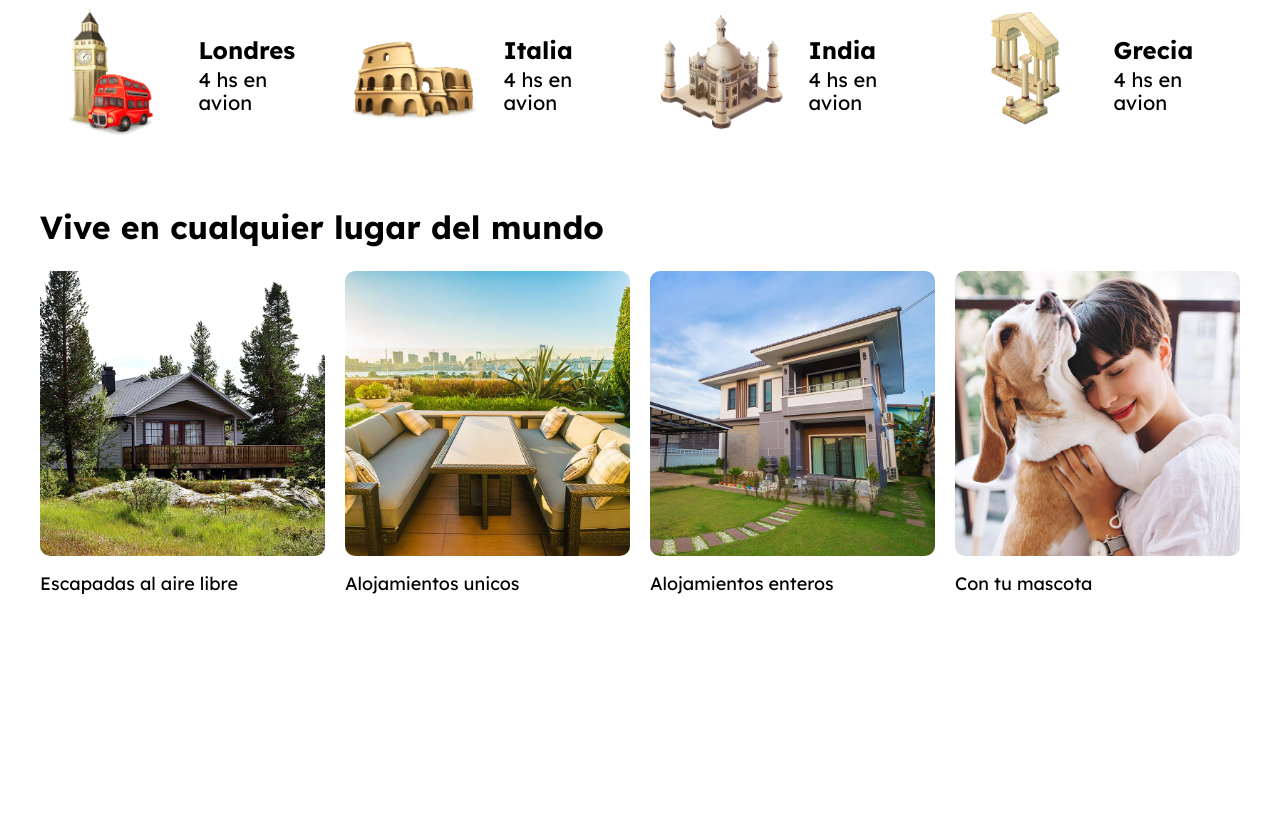
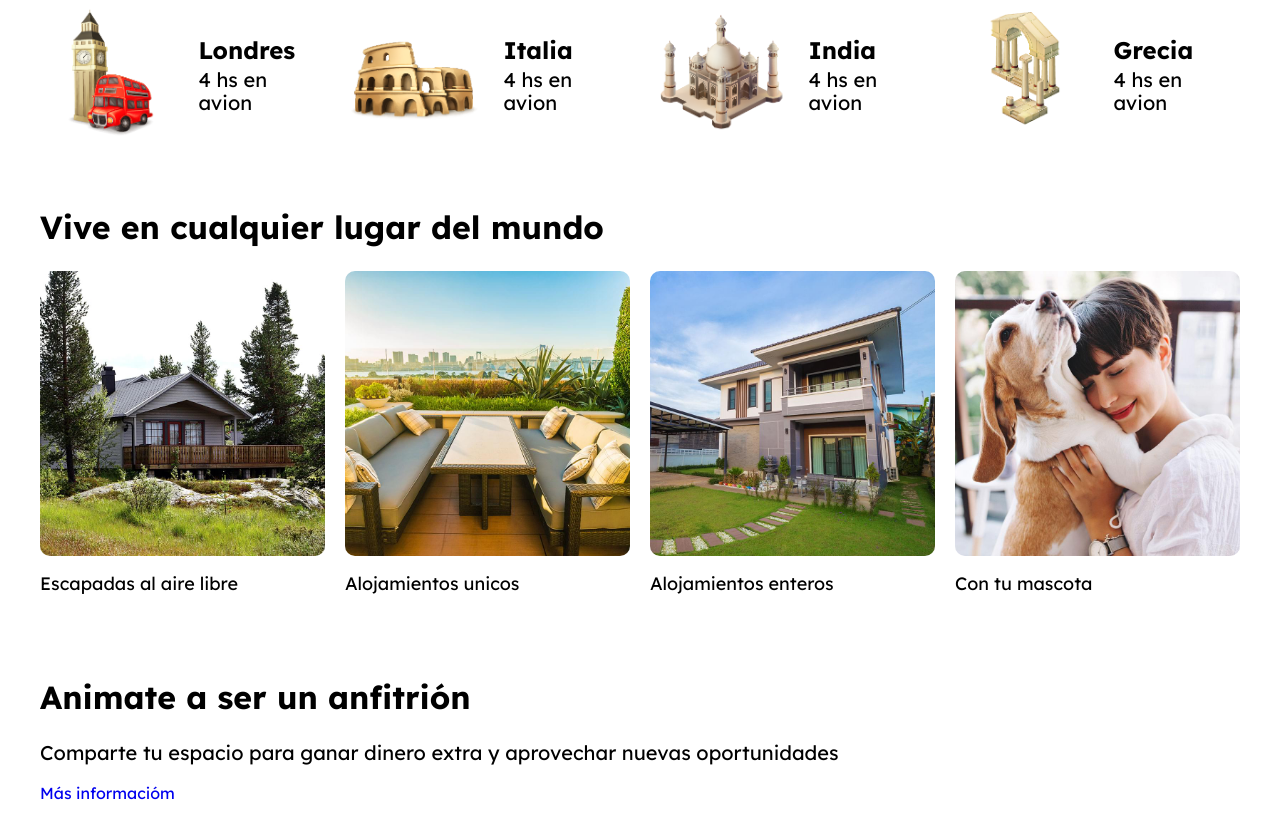
Before and after one commit to Abel9013/AirbnbClon, a website: page index.html in a window 1280 px wide. Shown: the part 1044-1866 px from the top of the page. Before the commit the page ends 1677 px from the top, so only its background shows below. Drawn offline with Linux system fonts and the light colour scheme.

Commit message:
add new section html

```diff
--- a/index.html
+++ b/index.html
@@ -161,5 +161,15 @@
         </div>
     </section>
 
+    <section class="anfitrion contenedor seccion">
+        <div class="anfitrion__contenido">
+            <h2 class="anfitrion__heading">Animate a ser un anfitrión</h2>
+            <p class="anfitrion__texto">
+                Comparte tu espacio para ganar dinero extra y aprovechar nuevas oportunidades
+            </p>
+            <a href="#" class="anfitrion__enlace">Más informacióm</a>
+        </div>
+    </section>
+
 </body>
 </html>
```
